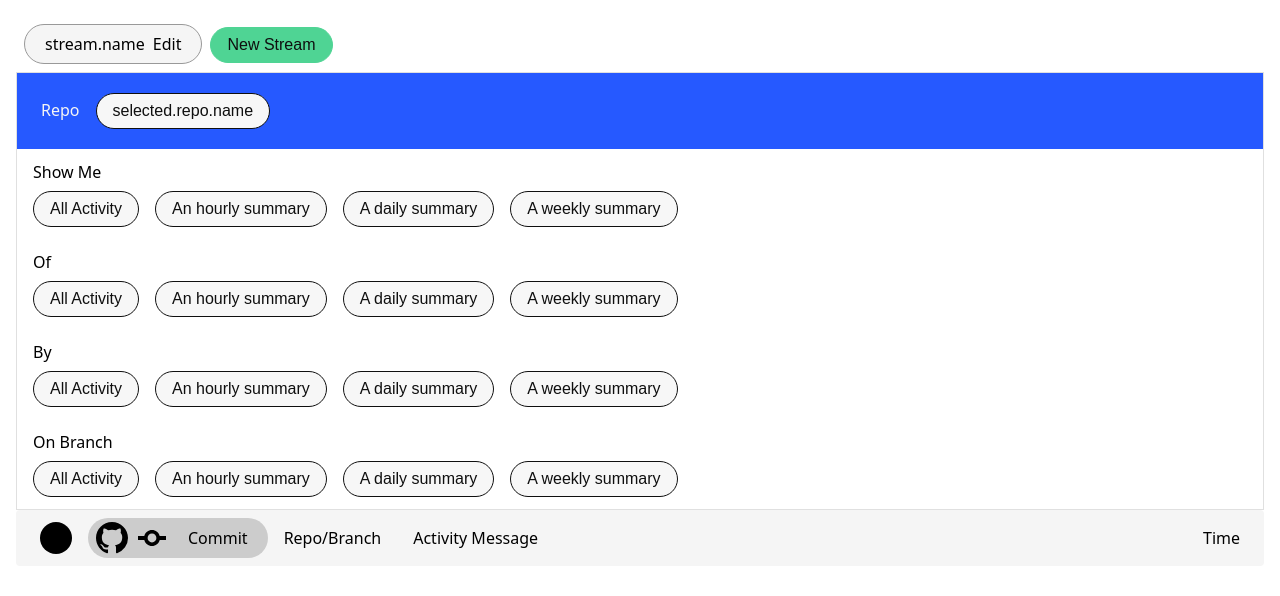
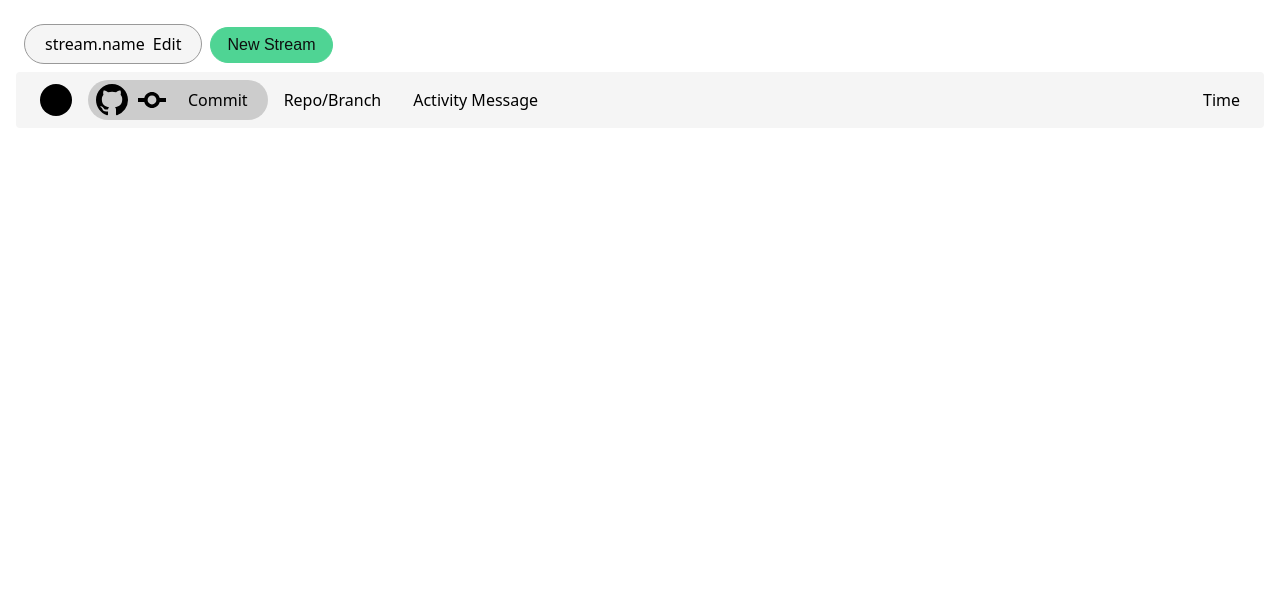
Before and after one commit to infinitescroll/archived-streams, a Next.js app: page / in a window 1280 px wide. Shown: the top 596 px of the page. Built offline with nearby package versions, Linux system fonts and the light colour scheme.

Commit message:
Removes StreamEditor

```diff
--- a/pages/index.jsx
+++ b/pages/index.jsx
@@ -12,7 +12,6 @@ const Index = () => (
   <Box display="block" minHeight="100vh" p={3}>
     <StreamMenu />
     <ActivityWrapper>
-      <StreamEditor />
       <ActivityItem />
     </ActivityWrapper>
   </Box>
```
